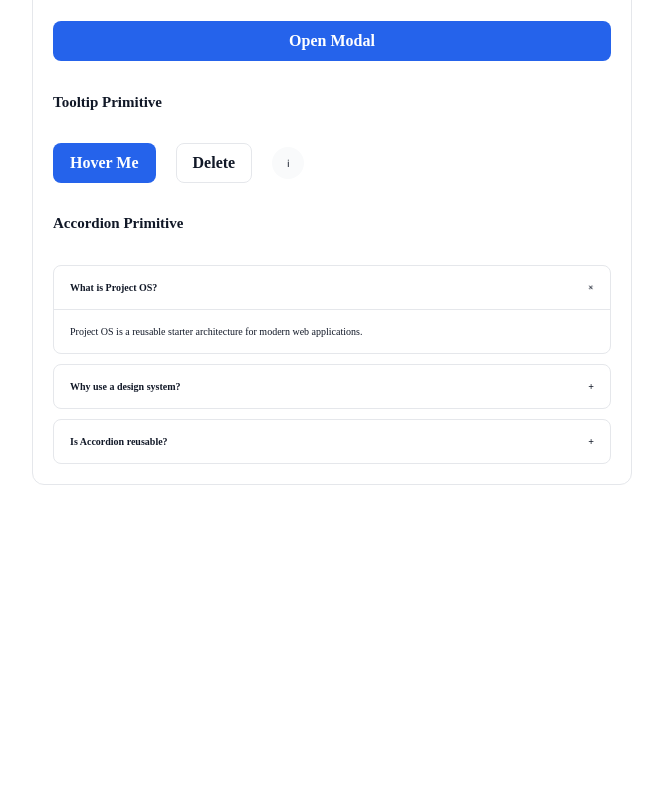
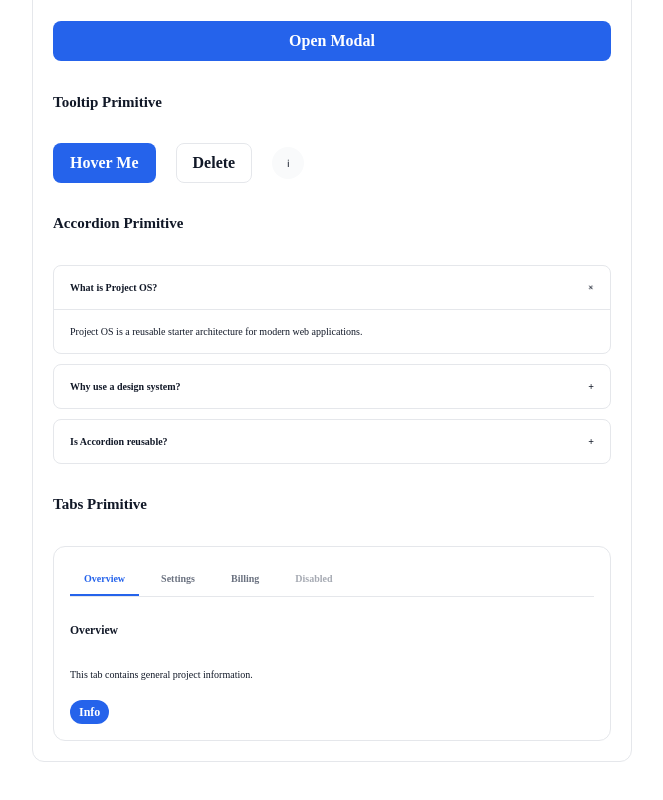
Before and after one commit to ingemedical16/project-os, a Next.js app: page /en in a window 1280 px wide. Shown: the part 6139-6939 px from the top of the page, without its empty margins (308-971 px from the left). Before the commit the page ends 6664 px from the top, so only its background shows below. Built offline with nearby package versions, Linux system fonts and the light colour scheme.

Commit message:
feat: add reusable tabs primitive

```diff
--- a/src/app/[locale]/page.tsx
+++ b/src/app/[locale]/page.tsx
@@ -15,6 +15,7 @@ import {
   SelectShowcase,
   SpinnerShowcase,
   SwitchShowcase,
+  TabsShowcase,
   TextareaShowcase,
   ThemeShowcase,
   TooltipShowcase,
@@ -46,6 +47,7 @@ export default function HomePage() {
         <ModalShowcase />
         <TooltipShowcase />
         <AccordionShowcase />
+        <TabsShowcase />
       </div>
     </main>
   );
--- /dev/null
+++ b/src/components/ui/Tabs/Tabs.module.scss
@@ -0,0 +1,61 @@
+.tabs {
+  display: flex;
+  flex-direction: column;
+  gap: 1.6rem;
+  width: 100%;
+}
+
+.list {
+  display: flex;
+  flex-wrap: wrap;
+  gap: 0.8rem;
+
+  border-bottom: 0.1rem solid var(--border);
+}
+
+.trigger,
+.activeTrigger {
+  padding: 1rem 1.4rem;
+
+  border: 0;
+  border-bottom: 0.2rem solid transparent;
+
+  background: transparent;
+  color: var(--text-muted);
+
+  font: inherit;
+  font-weight: 600;
+
+  cursor: pointer;
+
+  transition:
+    color 0.2s ease,
+    border-color 0.2s ease,
+    background-color 0.2s ease;
+}
+
+.trigger:hover:not(:disabled) {
+  color: var(--text);
+  background: var(--surface-hover);
+}
+
+.activeTrigger {
+  color: var(--accent);
+  border-bottom-color: var(--accent);
+}
+
+.trigger:focus-visible,
+.activeTrigger:focus-visible {
+  outline: 0.2rem solid var(--accent);
+  outline-offset: 0.2rem;
+}
+
+.trigger:disabled,
+.activeTrigger:disabled {
+  cursor: not-allowed;
+  opacity: 0.6;
+}
+
+.panel {
+  color: var(--text);
+}
--- /dev/null
+++ b/src/components/ui/Tabs/Tabs.tsx
@@ -0,0 +1,50 @@
+'use client';
+
+import { useState } from 'react';
+
+import styles from './Tabs.module.scss';
+
+import type { TabsProps } from './Tabs.types';
+
+export function Tabs({
+  tabs,
+  defaultValue,
+}: TabsProps) {
+  const firstEnabledTab = tabs.find((tab) => !tab.disabled);
+
+  const [activeTab, setActiveTab] = useState(
+    defaultValue ?? firstEnabledTab?.value ?? ''
+  );
+
+  const activeContent = tabs.find(
+    (tab) => tab.value === activeTab
+  )?.content;
+
+  return (
+    <div className={styles.tabs}>
+      <div className={styles.list} role="tablist">
+        {tabs.map((tab) => (
+          <button
+            key={tab.value}
+            type="button"
+            role="tab"
+            disabled={tab.disabled}
+            aria-selected={activeTab === tab.value}
+            className={
+              activeTab === tab.value
+                ? styles.activeTrigger
+                : styles.trigger
+            }
+            onClick={() => setActiveTab(tab.value)}
+          >
+            {tab.label}
+          </button>
+        ))}
+      </div>
+
+      <div className={styles.panel} role="tabpanel">
+        {activeContent}
+      </div>
+    </div>
+  );
+}
--- /dev/null
+++ b/src/components/ui/Tabs/index.ts
@@ -0,0 +1,6 @@
+export { Tabs } from './Tabs';
+
+export type {
+  TabItem,
+  TabsProps,
+} from './Tabs.types';
--- a/src/components/ui/index.ts
+++ b/src/components/ui/index.ts
@@ -98,3 +98,10 @@ export type {
   AccordionItemProps,
   AccordionProps,
 } from './Accordion';
+
+export { Tabs } from './Tabs';
+
+export type {
+  TabItem,
+  TabsProps,
+} from './Tabs';
--- a/src/features/design-system/ index.ts
+++ b/src/features/design-system/ index.ts
@@ -17,3 +17,4 @@ export { AlertShowcase } from './AlertShowcase';
 export { ModalShowcase } from './ModalShowcase';
 export { TooltipShowcase } from './TooltipShowcase';
 export { AccordionShowcase } from './AccordionShowcase';
+export { TabsShowcase } from './TabsShowcase';
--- /dev/null
+++ b/src/features/design-system/TabsShowcase/TabsShowcase.module.scss
@@ -0,0 +1,11 @@
+.showcase {
+  display: flex;
+  flex-direction: column;
+  gap: 2rem;
+}
+
+.content {
+  display: flex;
+  flex-direction: column;
+  gap: 1rem;
+}
--- /dev/null
+++ b/src/features/design-system/TabsShowcase/TabsShowcase.tsx
@@ -0,0 +1,68 @@
+import {
+  Badge,
+  Card,
+  Tabs,
+} from '@/components/ui';
+
+import styles from './TabsShowcase.module.scss';
+
+export function TabsShowcase() {
+  return (
+    <section className={styles.showcase}>
+      <h2>Tabs Primitive</h2>
+
+      <Card>
+        <Tabs
+          defaultValue="overview"
+          tabs={[
+            {
+              label: 'Overview',
+              value: 'overview',
+              content: (
+                <div className={styles.content}>
+                  <h3>Overview</h3>
+                  <p>
+                    This tab contains general project information.
+                  </p>
+                  <Badge variant="info">Info</Badge>
+                </div>
+              ),
+            },
+            {
+              label: 'Settings',
+              value: 'settings',
+              content: (
+                <div className={styles.content}>
+                  <h3>Settings</h3>
+                  <p>
+                    This tab can contain user or application settings.
+                  </p>
+                  <Badge variant="success">Active</Badge>
+                </div>
+              ),
+            },
+            {
+              label: 'Billing',
+              value: 'billing',
+              content: (
+                <div className={styles.content}>
+                  <h3>Billing</h3>
+                  <p>
+                    This tab can contain invoices, payments, and plans.
+                  </p>
+                  <Badge variant="warning">Pending</Badge>
+                </div>
+              ),
+            },
+            {
+              label: 'Disabled',
+              value: 'disabled',
+              disabled: true,
+              content: <p>Disabled content.</p>,
+            },
+          ]}
+        />
+      </Card>
+    </section>
+  );
+}
--- /dev/null
+++ b/src/features/design-system/TabsShowcase/index.ts
@@ -0,0 +1 @@
+export { TabsShowcase } from './TabsShowcase';
```
Also changed, not shown: src/components/ui/Tabs/Tabs.types.ts (added, +13 -0 lines).
